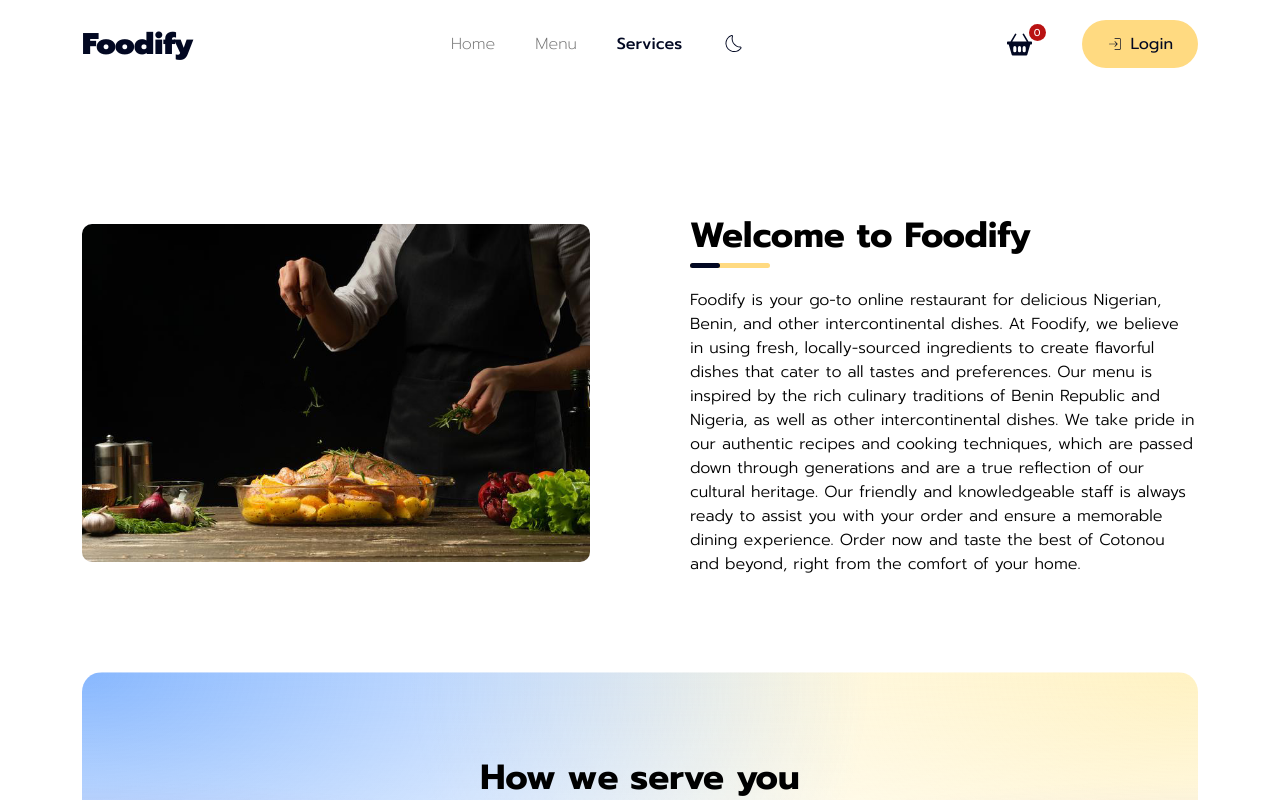
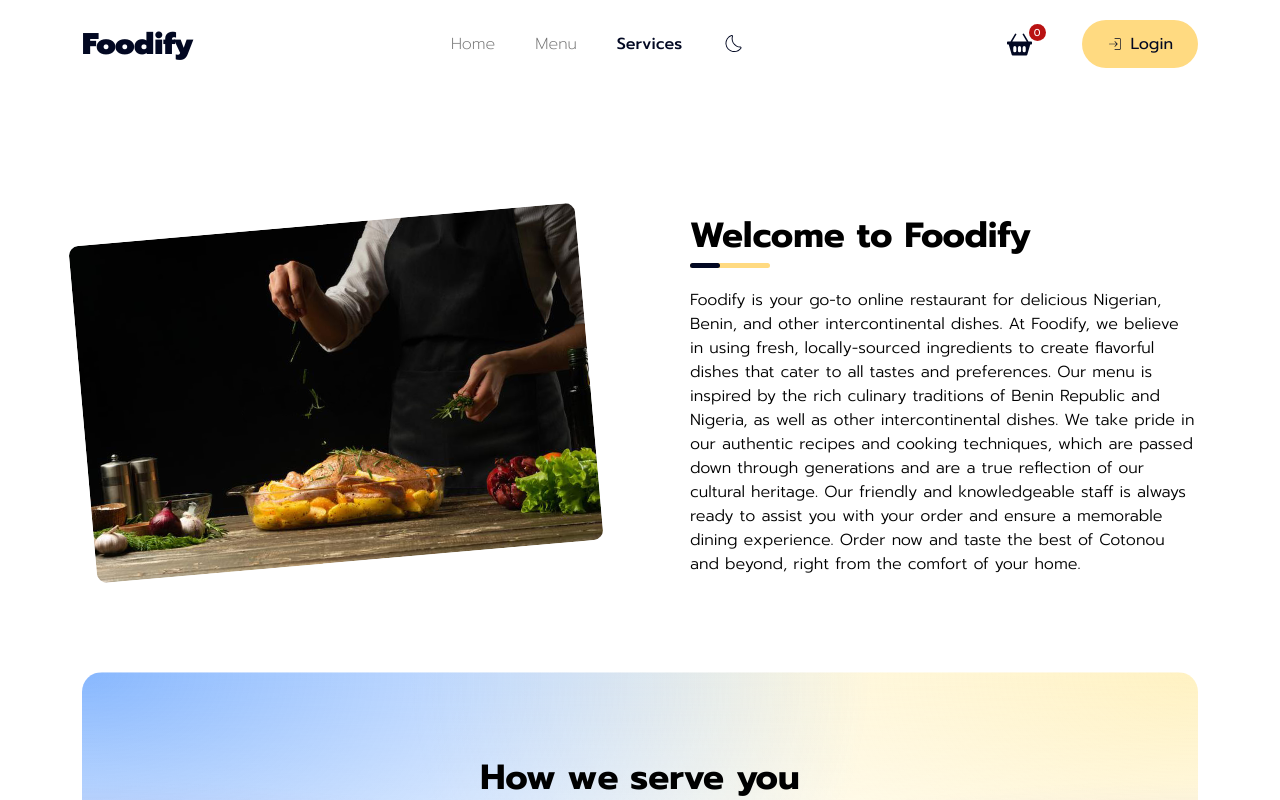
Before and after one commit to Joseph-Jnr/foodify_v1, a React (Vite) app: page /services in a window 1280 px wide. Shown: the top 800 px of the page. Built offline with nearby package versions, Linux system fonts and the light colour scheme; what react-slugify would draw is missing.

Commit message:
fix: price formatting

```diff
--- a/src/components/about/About.css
+++ b/src/components/about/About.css
@@ -9,7 +9,7 @@
 .quote-wrap .quote-img img {
   border-radius: 10px;
   transform: rotate(355deg);
-  transition: all 0.5s ease-in-out;
+  transition: 0.5s ease-in-out;
 }
 
 .quote-wrap .quote-img img:hover {
--- a/src/components/about/About.jsx
+++ b/src/components/about/About.jsx
@@ -9,8 +9,8 @@ const About = () => {
     <section className='section-padding quote-section'>
       <div className='container section-padding'>
         <div className='quote-wrap'>
-          <div className='quote-img'>
-            <img data-aos='fade-right' src={quoteImg} alt='chef' />
+          <div className='quote-img' data-aos='fade-right'>
+            <img src={quoteImg} alt='chef' />
           </div>
           <div className='quote-txt'>
             <div className='section-header quote-header'>
--- a/src/components/cart/Cart.css
+++ b/src/components/cart/Cart.css
@@ -16,6 +16,7 @@ main {
   animation: slide-in-right 1s ease forwards;
 }
 
+/* Animations */
 @keyframes slide-in-right {
   from {
     right: -100%;
--- a/src/components/menuCard/MenuItem.jsx
+++ b/src/components/menuCard/MenuItem.jsx
@@ -26,7 +26,7 @@ const MenuItem = ({ id, image, title, category, slug, price }) => {
             {category}
           </p>
           <h5 className='mt-3 text-xl font-bold'>
-            {price} <span className='text-sm'>FCFA</span>
+            {price.toLocaleString()} <span className='text-sm'>FCFA</span>
           </h5>
         </div>
       </div>
```
Also changed, not shown: src/components/navbar/Navbar.jsx (+2 -7 lines).
